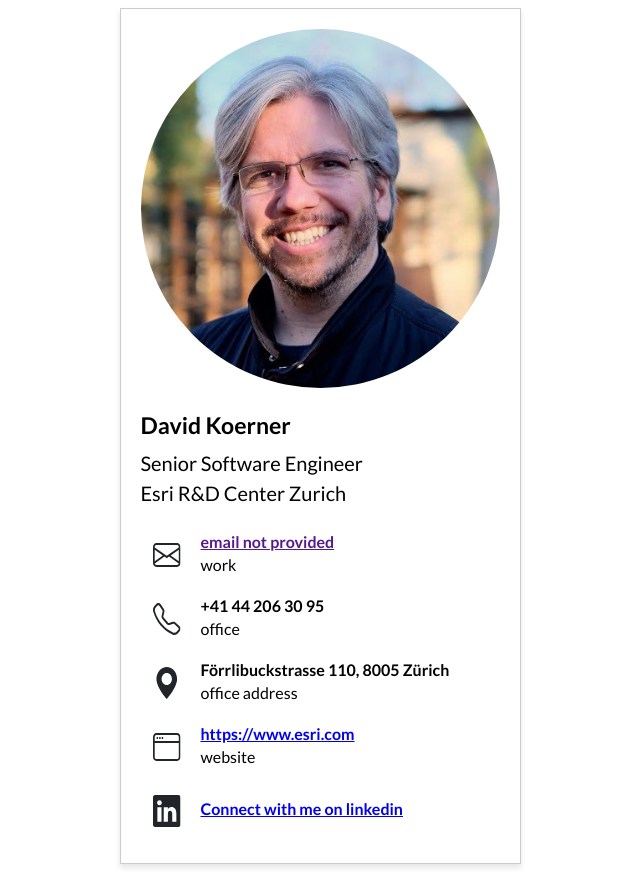
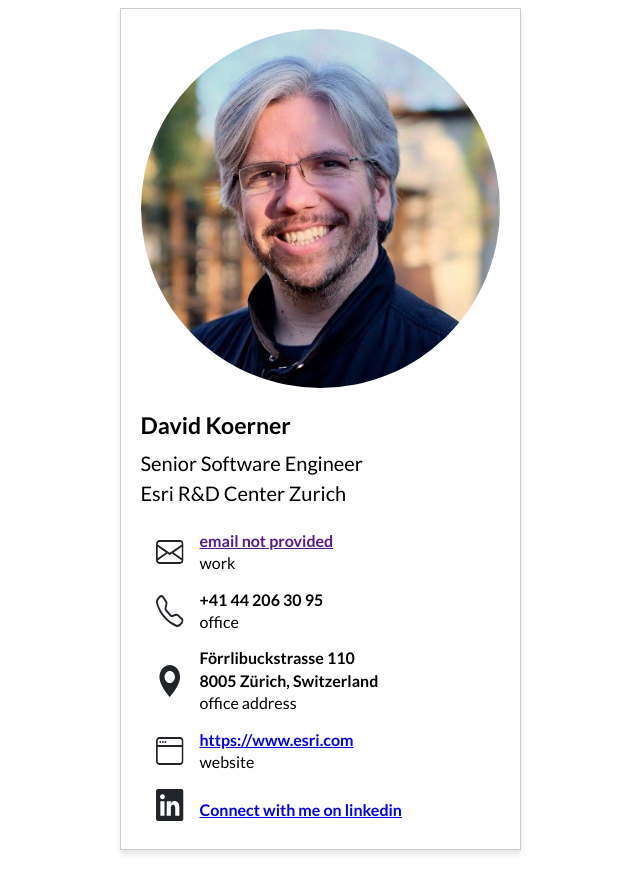
Before and after one commit to voidNK/vcard, a plain HTML site: page contact-cards/dkoerner/card.html in a window 1280 px wide. Shown: the whole page, without its empty margins (320-960 px from the left). Drawn offline with Linux system fonts and the light colour scheme; a script that the page names is missing.

Commit message:
css tuning

```diff
--- a/contact-cards/dkoerner/card.html
+++ b/contact-cards/dkoerner/card.html
@@ -52,7 +52,7 @@
             <img src="./icon_locator.svg"/>
           </span>
           <span class="detail-list-item-text">
-            <div class="bold">Förrlibuckstrasse 110, 8005 Zürich</div>
+            <div class="bold">Förrlibuckstrasse 110<br>8005 Zürich, Switzerland</div>
             <div>office address</div>
           </span>
         </div>
--- a/contact-cards/dkoerner/styles.css
+++ b/contact-cards/dkoerner/styles.css
@@ -76,7 +76,10 @@
 }
 
 .detail-list-item {
-  margin-left: 12px;
+  display:flex;
+  flex-direction: row;
+  align-items: center;
+  margin-left: 15px;
   padding-top: 7px;
   padding-bottom: 7px;
 }
@@ -84,7 +87,7 @@
 .detail-list-item-icon {
   display: inline-flex;
   align-items: center; /* Centers the image vertically */
-  height: 50px; /* Optionally set a height */
+  /*height: 50px;  Optionally set a height */
 }
 .detail-list-item-icon img {
   vertical-align: middle; /* Helps remove bottom space/gap */
```
